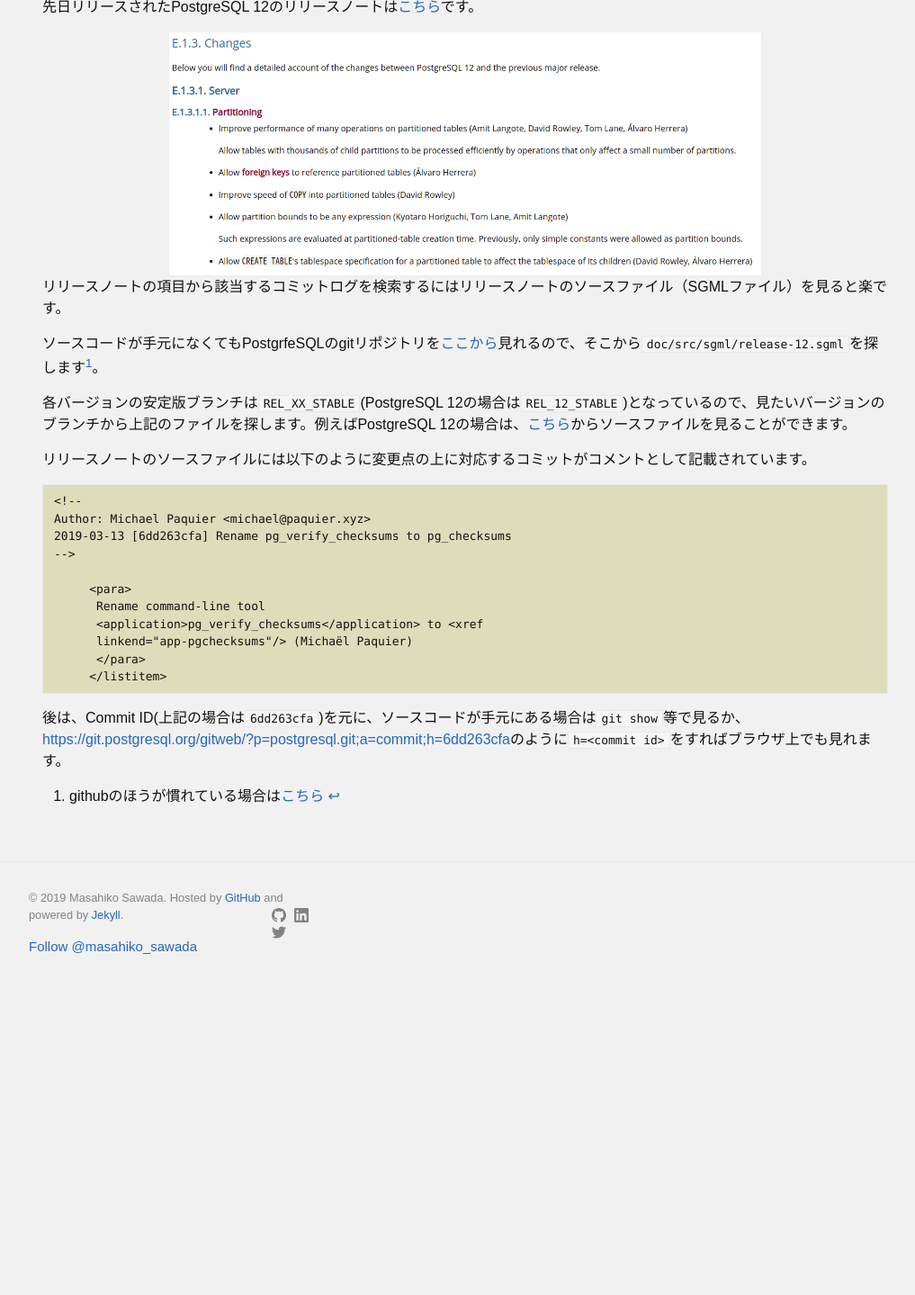
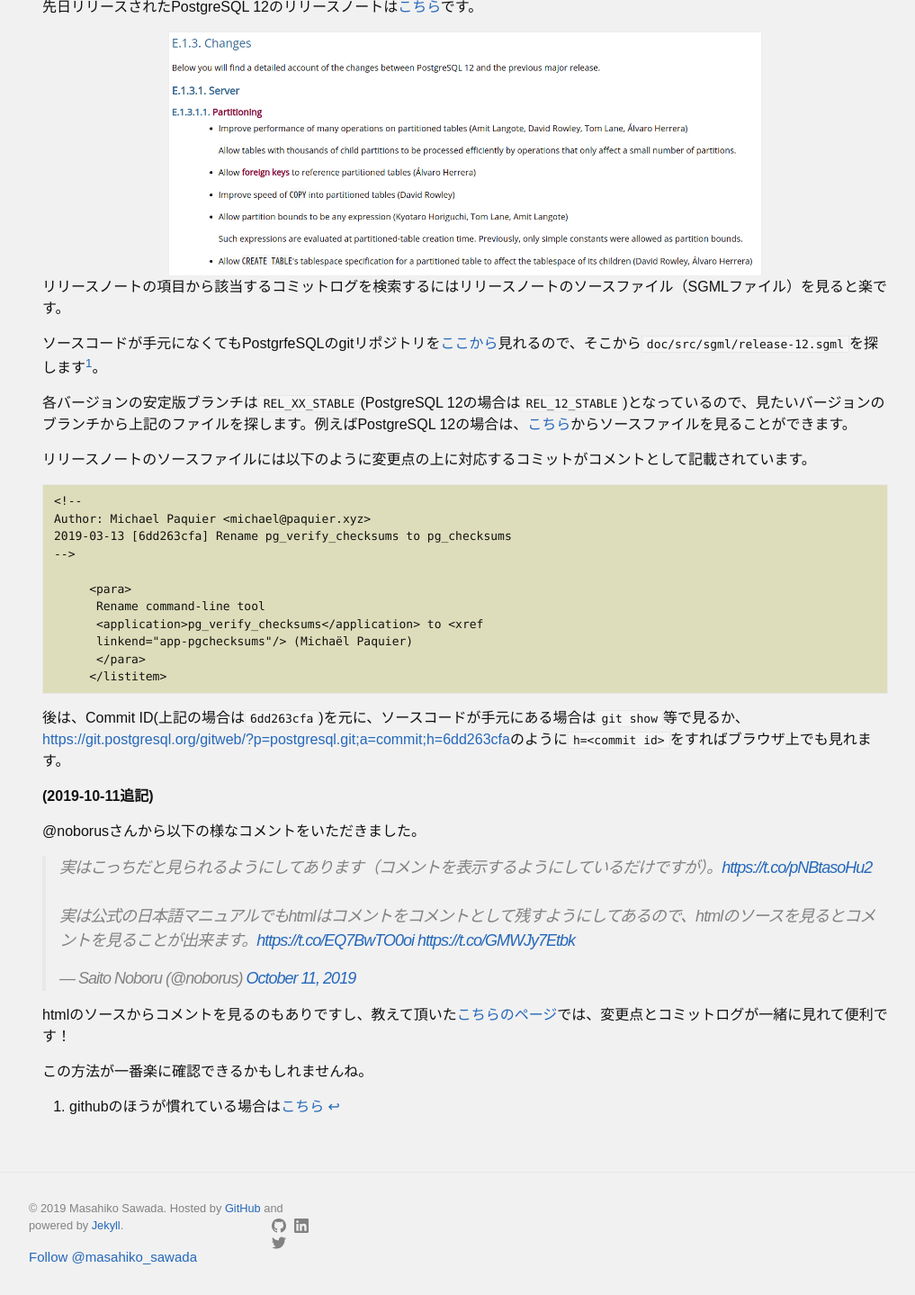
Before and after one commit to MasahikoSawada/masahikosawada.github.io, a Jekyll site: the page built from _posts/2019-10-11-Release-Note.md, in a window 1280 px wide, cut to the strip 300-1739 px from the top of the page. Shown: the whole strip at 90% size, without its empty margins (123-1140 px from the left). Built offline with Jekyll 4.4.1, drawn with Linux system fonts in a browser that asks for light colours; comment, search, counter and statistics services are not loaded; before the commit the page ends 1394 px from its top, so only the background shows below that.

Commit message:
Post: update release note and commit log.

````diff
--- a/_posts/2019-10-11-Release-Note.md
+++ b/_posts/2019-10-11-Release-Note.md
@@ -36,3 +36,13 @@
 ```
 
 後は、Commit ID(上記の場合は`6dd263cfa`)を元に、ソースコードが手元にある場合は`git show`等で見るか、[https://git.postgresql.org/gitweb/?p=postgresql.git;a=commit;h=6dd263cfa](https://git.postgresql.org/gitweb/?p=postgresql.git;a=commit;h=6dd263cfa)のように`h=<commit id>`をすればブラウザ上でも見れます。
+
+**(2019-10-11追記)**
+
+@noborusさんから以下の様なコメントをいただきました。
+
+<blockquote class="twitter-tweet"><p lang="ja" dir="ltr">実はこっちだと見られるようにしてあります（コメントを表示するようにしているだけですが）。<a href="https://t.co/pNBtasoHu2">https://t.co/pNBtasoHu2</a><br><br>実は公式の日本語マニュアルでもhtmlはコメントをコメントとして残すようにしてあるので、htmlのソースを見るとコメントを見ることが出来ます。<a href="https://t.co/EQ7BwTO0oi">https://t.co/EQ7BwTO0oi</a> <a href="https://t.co/GMWJy7Etbk">https://t.co/GMWJy7Etbk</a></p>&mdash; Saito Noboru (@noborus) <a href="https://twitter.com/noborus/status/1182466688794542080?ref_src=twsrc%5Etfw">October 11, 2019</a></blockquote> <script async src="https://platform.twitter.com/widgets.js" charset="utf-8"></script>
+
+htmlのソースからコメントを見るのもありですし、教えて頂いた[こちらのページ](https://pgsql-jp.github.io/current/html/release-12.html)では、変更点とコミットログが一緒に見れて便利です！
+
+この方法が一番楽に確認できるかもしれませんね。
````
